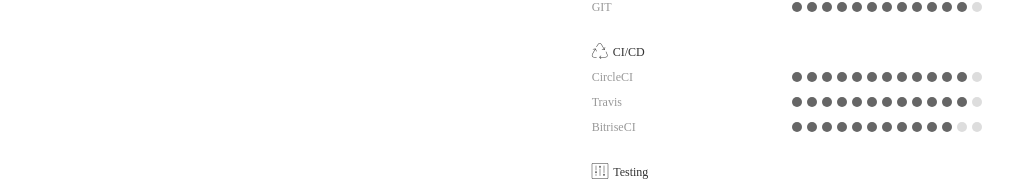
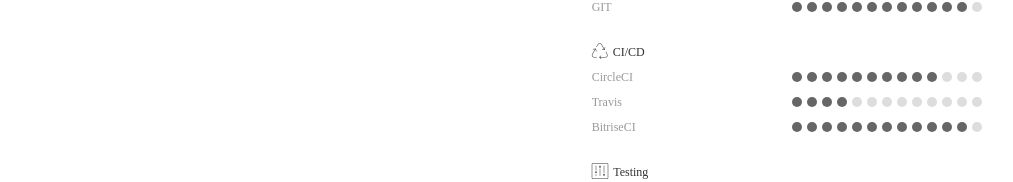
Before and after one commit to jojonarte/jojonarte.github.io, a plain HTML site: page index.html in a window 1280 px wide. Shown: the part 1348-1530 px from the top of the page, without its empty margins (80-1093 px from the left). Drawn offline with Linux system fonts and the light colour scheme.

Commit message:
fix: amend skills

```diff
--- a/index.html
+++ b/index.html
@@ -28,7 +28,7 @@
 
         <link rel="stylesheet" href="css/et-style.css" />
 
-        <title>Gideon Rosales</title>
+        <title>Jojo Narte</title>
     </head>
     <body>
 
@@ -463,8 +463,8 @@
                                 <b></b>
                                 <b></b>
                                 <b></b>
-                                <b></b>
-                                <b></b>
+                                <em></em>
+                                <em></em>
                                 <em></em>
                             </dd>
                         </dl>
@@ -475,14 +475,14 @@
                                 <b></b>
                                 <b></b>
                                 <b></b>
-                                <b></b>
-                                <b></b>
-                                <b></b>
-                                <b></b>
-                                <b></b>
-                                <b></b>
-                                <b></b>
-                                <b></b>
+                                <em></em>
+                                <em></em>
+                                <em></em>
+                                <em></em>
+                                <em></em>
+                                <em></em>
+                                <em></em>
+                                <em></em>
                                 <em></em>
                             </dd>
                         </dl>
@@ -501,7 +501,7 @@
                                 <b></b>
                                 <b></b>
                                 <b></b>
-                                <em></em>
+                                <b></b>
                                 <em></em>
                             </dd>
                         </dl>
```
